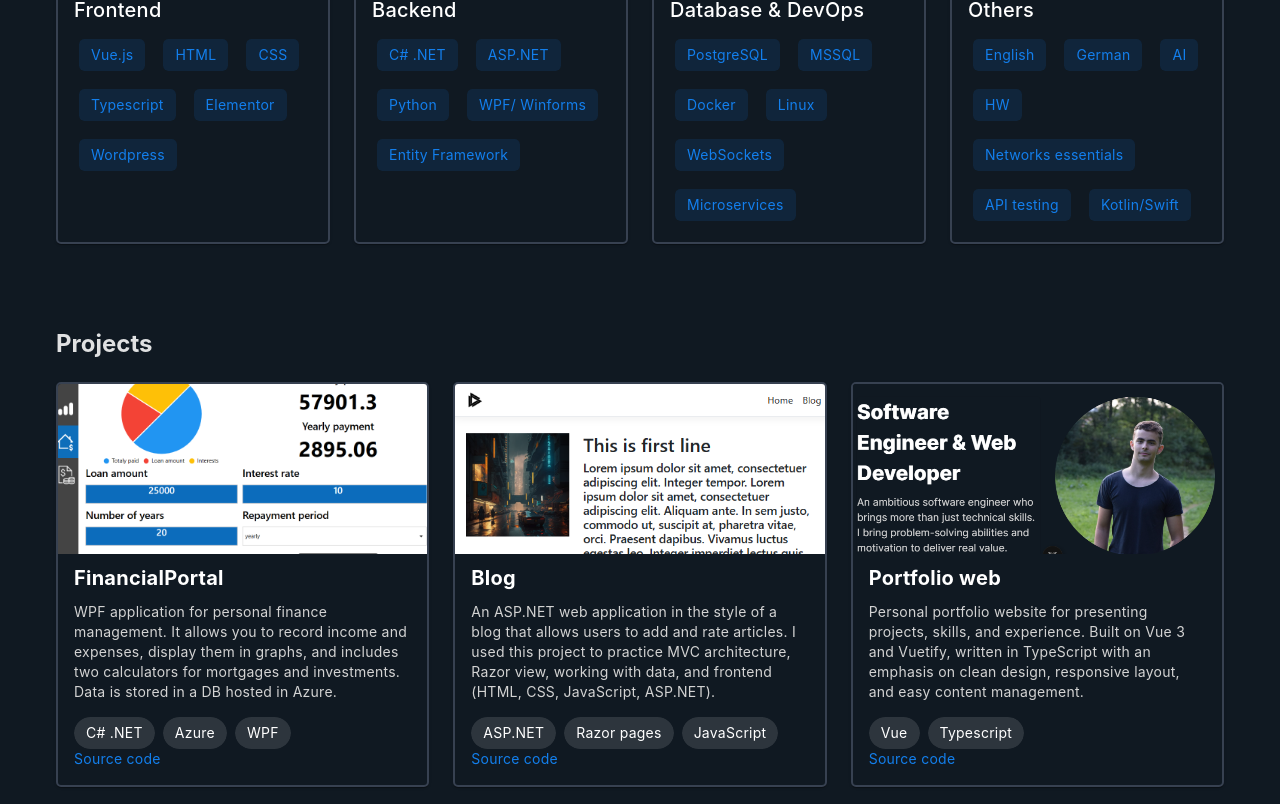
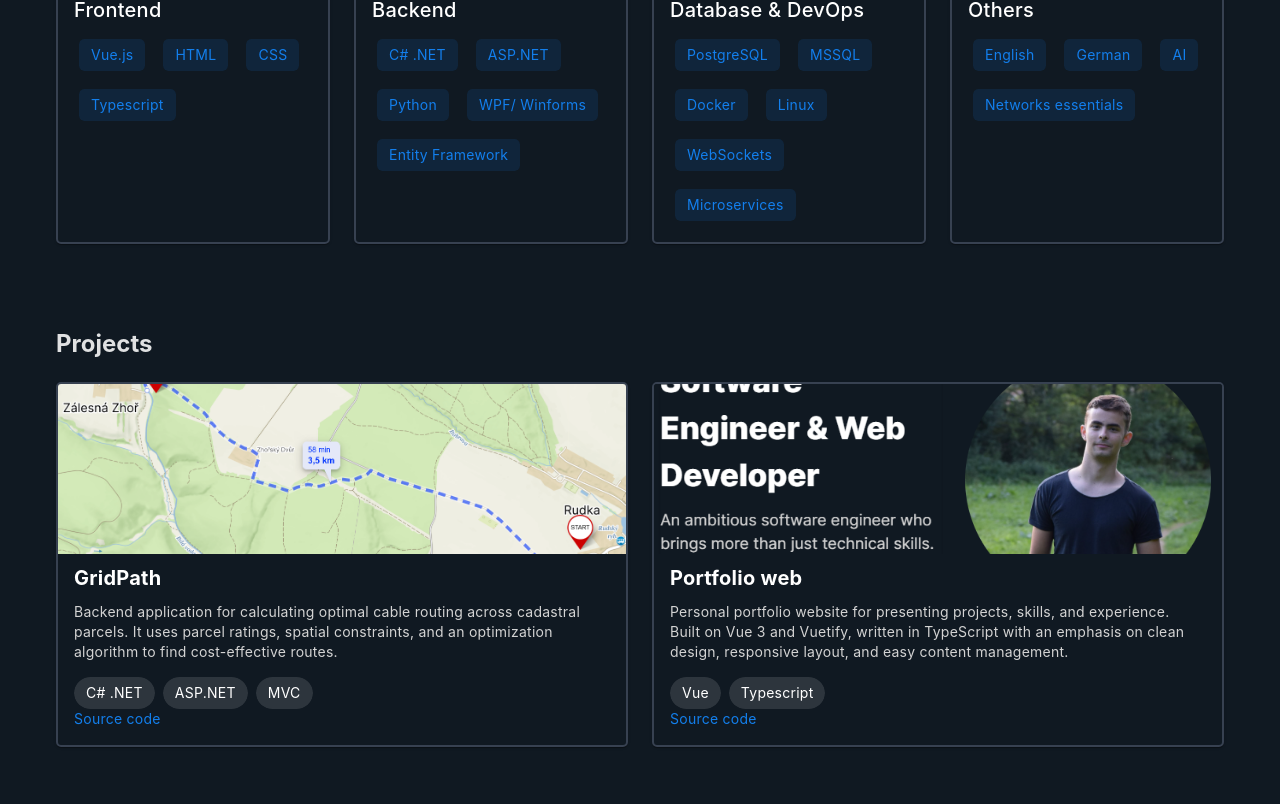
Before and after one commit to VitVodicka/vitvodickaportfolio, a Vue app in the folder frontend/vue-project/: page / in a window 1280 px wide. Shown: the part 716-1520 px from the top of the page. Built offline with nearby package versions, Linux system fonts and the light colour scheme; a web font is replaced by a local one.

Commit message:
added cahnges to cv, text, projects

```diff
--- a/frontend/vue-project/index.html
+++ b/frontend/vue-project/index.html
@@ -4,7 +4,7 @@
     <meta charset="UTF-8">
     <link rel="icon" href="/favicon.png">
     <meta name="viewport" content="width=device-width, initial-scale=1.0">
-    <title>Vite App</title>
+    <title>Vit Vodicka portfolio</title>
   </head>
   <body>
     <div id="app"></div>
--- a/frontend/vue-project/src/components/cz/introduction.vue
+++ b/frontend/vue-project/src/components/cz/introduction.vue
@@ -3,9 +3,10 @@
     <v-row>
         <v-col>
             <v-card color="background" class="hobbiesCards" >
-                <h1 class="title">Softwarový inženýr a webový vývojář</h1>
+                <h1 class="title">Softwarový vývojář se zaměřením na .NET backend a moderní webové aplikace</h1>
                 <p style="color: lightgray;">
-                    Ambiciózní softwarový inženýr, který přináší více než jen technické dovednosti. Přináším schopnost řešit problémy a motivaci přinášet skutečnou hodnotu.
+                    Vyvíjím webové aplikace pomocí .NET a moderních frontendových technologií.
+Mám zkušenosti s tvorbou API, prací s databázemi a vývojem produkčních systémů.
                 </p>
                 <div class="button-group">
                     <v-btn color="itemsPrimary" class="cvButton" href="/cv/Vit_Vodicka_CV_CZ.pdf" target="_blank">Zobrazit CV</v-btn>
--- a/frontend/vue-project/src/components/cz/projects.vue
+++ b/frontend/vue-project/src/components/cz/projects.vue
@@ -2,45 +2,28 @@
   <v-container id="projects">
     <h2>Projekty</h2>
     <v-row>
-      <v-col cols="4">
+      <v-col >
         <v-card color="background" class="projectsCards" >
-          <v-img :src="planner" height="170" cover="full"   ></v-img>
-          <v-card-title class="cardTitle">FinancialPortal</v-card-title>
+          <v-img :src="map" height="170" cover="full"   ></v-img>
+          <v-card-title class="cardTitle">GridPath</v-card-title>
           <v-card-text>
-            <p class="paragraph">Desktopová WPF aplikace pro správu osobních financí. Umožňuje evidovat příjmy a výdaje, zobrazovat je v přehledných grafech a obsahuje dva kalkulátory hypoteční a investiční. Data ukládá do DB hostované v Azure.</p>
+            <p class="paragraph">Backendová aplikace pro výpočet optimálního vedení kabelů přes katastrální parcely. Využívá hodnocení parcel, prostorová omezení a optimalizační algoritmus k nalezení nákladově efektivních tras.</p>
 
 
             <div class="projectsChips">
               <v-chip class="v-chip">C# .NET</v-chip>
-              <v-chip class="v-chip">Azure</v-chip>
-              <v-chip class="v-chip">WPF</v-chip>
+              <v-chip class="v-chip">ASP.NET</v-chip>
+              <v-chip class="v-chip">MVC</v-chip>
             </div>
-            <a href="https://github.com/VitVodicka/FinancialPortal" >Zdrojový kod</a>
+            <a href="https://github.com/VitVodicka/GridPath" >Source code</a>
 
           </v-card-text>
         </v-card>
       </v-col>
 
-      <v-col cols="4">
-        <v-card color="background" class="projectsCards" >
-          <v-img :src="blog" height="170" cover="full"   ></v-img>
-          <v-card-title class="cardTitle">Blog</v-card-title>
-          <v-card-text>
-            <p class="paragraph">ASP.NET webová aplikace ve stylu blogu, která umožňuje přidávat a hodnotit články. Projekt jsem použil k procvičení MVC architektury, Razor view, práce s daty a frontendu (HTML, CSS, JavaScript, ASP.NET).</p>
 
 
-            <div class="projectsChips">
-              <v-chip style="flex" class="v-chip">ASP.NET</v-chip>
-              <v-chip style="flex" class="v-chip">Razor pages</v-chip>
-              <v-chip style="flex" class="v-chip">JavaScript</v-chip>
-            </div>
-            <a  href="https://github.com/VitVodicka/Blog" >Zdrojový kod</a>
-
-          </v-card-text>
-        </v-card>
-      </v-col>
-
-      <v-col cols="4">
+      <v-col >
         <v-card color="background" class="projectsCards" >
           <v-img :src="portfolio" height="170" cover="full"   ></v-img>
           <v-card-title class="cardTitle">Portfolio web</v-card-title>
@@ -95,14 +78,14 @@ h2{
 </style>
 <script >
 import  profile  from '@/assets/profile.jpg';
-import planner from '@/assets/projects/planner.png'
 import portfolio from '@/assets/projects/portfolio.png'
-import blog from '@/assets/projects/blog.png'
+import map from '@/assets/map.png'
+
 
 export default{
     name: 'Projects', data() {
         return {
-            profile, planner, portfolio, blog
+            profile, portfolio, map
         }
     }
 };
--- a/frontend/vue-project/src/components/cz/skills.vue
+++ b/frontend/vue-project/src/components/cz/skills.vue
@@ -13,8 +13,6 @@
             <v-chip style="flex" class="v-chip">HTML</v-chip>
             <v-chip style="flex" class="v-chip">CSS</v-chip>
             <v-chip style="flex" class="v-chip">Typescript</v-chip>
-            <v-chip style="flex" class="v-chip">Elementor</v-chip>
-            <v-chip style="flex" class="v-chip">Wordpress</v-chip>
         </div>
     </v-card-text>
 </v-card>
@@ -60,10 +58,7 @@
             <v-chip style="flex" class="v-chip">Angličtina</v-chip>
             <v-chip style="flex" class="v-chip">Němčina</v-chip>
             <v-chip style="flex" class="v-chip">AI</v-chip>
-            <v-chip style="flex" class="v-chip">HW</v-chip>
             <v-chip style="flex" class="v-chip">Základy sítí</v-chip>
-            <v-chip style="flex" class="v-chip">API testování</v-chip>
-            <v-chip style="flex" class="v-chip">Kotlin/Swift</v-chip>
         </div>
     </v-card-text>
 </v-card>
--- a/frontend/vue-project/src/components/en/introductionEN.vue
+++ b/frontend/vue-project/src/components/en/introductionEN.vue
@@ -3,9 +3,11 @@
     <v-row>
         <v-col>
             <v-card color="background" class="hobbiesCards" >
-                <h1 class="title">Software Engineer & Web Developer</h1>
+                <h1 class="title">Software Developer
+                    .NET Backend & Modern Web Applications</h1>
                 <p style="color: lightgray;">
-                    An ambitious software engineer who brings more than just technical skills. I bring problem-solving abilities and motivation to deliver real value.
+                    Developing web applications using .NET and modern frontend technologies.
+Experience with APIs, databases and real-world production systems.
                 </p>
                 <div class="button-group">
                     <v-btn color="itemsPrimary" class="cvButton" href="/cv/Vit_Vodicka_cv_EN.pdf" target="_blank">Show CV</v-btn>
--- a/frontend/vue-project/src/components/en/projectsEN.vue
+++ b/frontend/vue-project/src/components/en/projectsEN.vue
@@ -2,46 +2,27 @@
   <v-container id="projects">
     <h2>Projects</h2>
     <v-row>
-      <v-col cols="4">
+      <v-col >
         <v-card color="background" class="projectsCards" >
-          <v-img :src="planner" height="170" cover="full"   ></v-img>
-          <v-card-title class="cardTitle">FinancialPortal</v-card-title>
+          <v-img :src="map" height="170" cover="full"   ></v-img>
+          <v-card-title class="cardTitle">GridPath</v-card-title>
           <v-card-text>
-            <p class="paragraph">WPF application for personal finance management. It allows you to record income and expenses, display them in graphs, and includes two calculators for mortgages and investments. Data is stored in a DB hosted in Azure.</p>
+            <p class="paragraph">Backend application for calculating optimal cable routing across cadastral parcels. It uses parcel ratings, spatial constraints, and an optimization algorithm to find cost-effective routes.</p>
 
 
             <div class="projectsChips">
-              <v-chip style="flex" class="v-chip">C# .NET</v-chip>
-              <v-chip style="flex" class="v-chip">Azure</v-chip>
-              <v-chip style="flex" class="v-chip">WPF</v-chip>
-
+              <v-chip class="v-chip">C# .NET</v-chip>
+              <v-chip class="v-chip">ASP.NET</v-chip>
+              <v-chip class="v-chip">MVC</v-chip>
             </div>
-            <a class="links" href="https://github.com/VitVodicka/FinancialPortal" >Source code</a>
+            <a href="https://github.com/VitVodicka/GridPath" >Source code</a>
 
           </v-card-text>
         </v-card>
       </v-col>
 
-      <v-col cols="4">
-        <v-card color="background" class="projectsCards" >
-          <v-img :src="blog" height="170" cover="full"   ></v-img>
-          <v-card-title class="cardTitle">Blog</v-card-title>
-          <v-card-text>
-            <p class="paragraph">An ASP.NET web application in the style of a blog that allows users to add and rate articles. I used this project to practice MVC architecture, Razor view, working with data, and frontend (HTML, CSS, JavaScript, ASP.NET).</p>
 
-
-            <div class="projectsChips">
-              <v-chip style="flex" class="v-chip">ASP.NET</v-chip>
-              <v-chip style="flex" class="v-chip">Razor pages</v-chip>
-              <v-chip style="flex" class="v-chip">JavaScript</v-chip>
-            </div>
-            <a class="links" href="https://github.com/VitVodicka/Blog" >Source code</a>
-
-          </v-card-text>
-        </v-card>
-      </v-col>
-
-      <v-col cols="4">
+      <v-col >
         <v-card color="background" class="projectsCards" >
           <v-img :src="portfolioEN" height="170" cover="full"   ></v-img>
           <v-card-title class="cardTitle">Portfolio web</v-card-title>
@@ -96,14 +77,13 @@ h2{
 </style>
 <script >
 import  profile  from '@/assets/profile.jpg';
-import planner from '@/assets/projects/planner.png'
+import map from '@/assets/map.png'
 import portfolioEN from '@/assets/projects/portfolioEN.png'
-import blog from '@/assets/projects/blog.png'
 
 export default{
     name: 'ProjectsEN', data() {
         return {
-            profile, planner, portfolioEN, blog
+            profile,  portfolioEN, map
         }
     }
 };
--- a/frontend/vue-project/src/components/en/skillsEN.vue
+++ b/frontend/vue-project/src/components/en/skillsEN.vue
@@ -13,8 +13,6 @@
             <v-chip style="flex" class="v-chip">HTML</v-chip>
             <v-chip style="flex" class="v-chip">CSS</v-chip>
             <v-chip style="flex" class="v-chip">Typescript</v-chip>
-            <v-chip style="flex" class="v-chip">Elementor</v-chip>
-            <v-chip style="flex" class="v-chip">Wordpress</v-chip>
         </div>
     </v-card-text>
 </v-card>
@@ -60,10 +58,7 @@
             <v-chip style="flex" class="v-chip">English</v-chip>
             <v-chip style="flex" class="v-chip">German</v-chip>
             <v-chip style="flex" class="v-chip">AI</v-chip>
-            <v-chip style="flex" class="v-chip">HW</v-chip>
             <v-chip style="flex" class="v-chip">Networks essentials</v-chip>
-            <v-chip style="flex" class="v-chip">API testing</v-chip>
-            <v-chip style="flex" class="v-chip">Kotlin/Swift</v-chip>
         </div>
     </v-card-text>
 </v-card>
```
Also changed, not shown: frontend/vue-project/src/assets/map.png (added), 1 other file (tests, documents, lock files or other folders).
